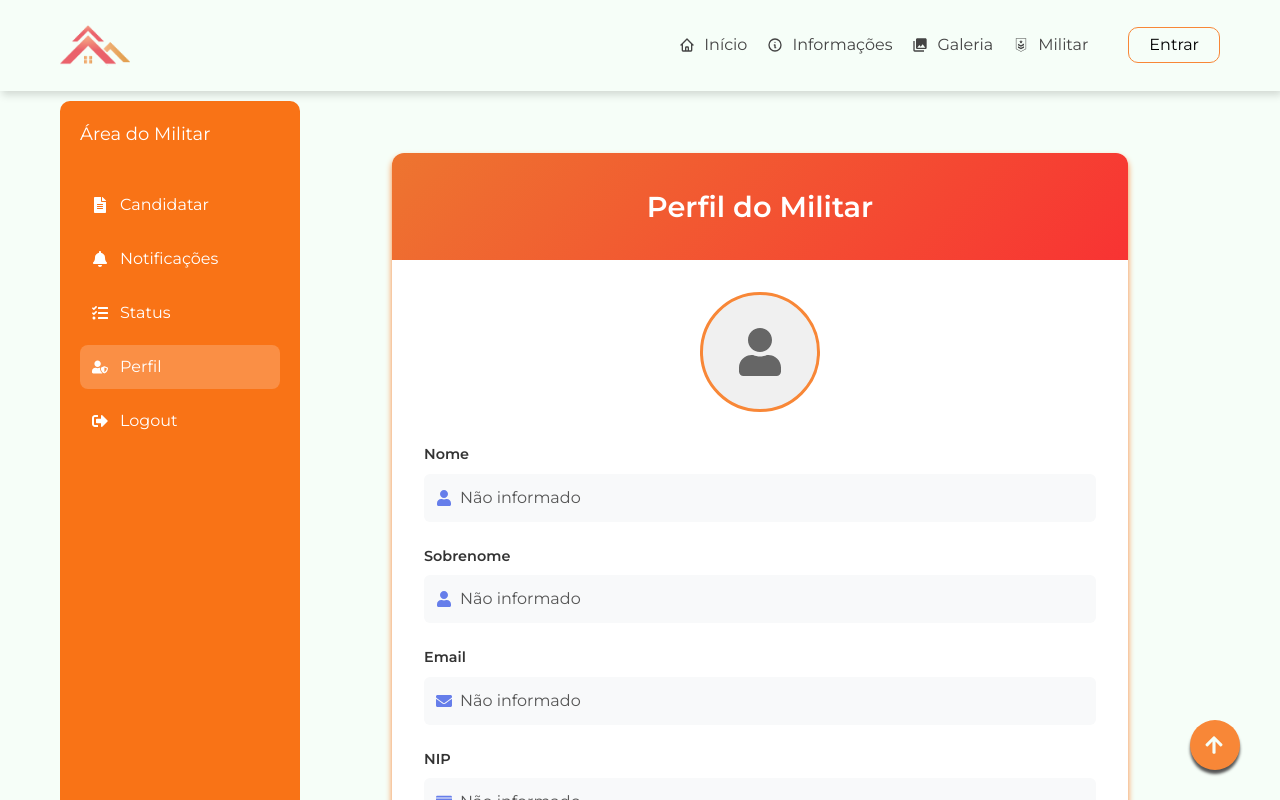
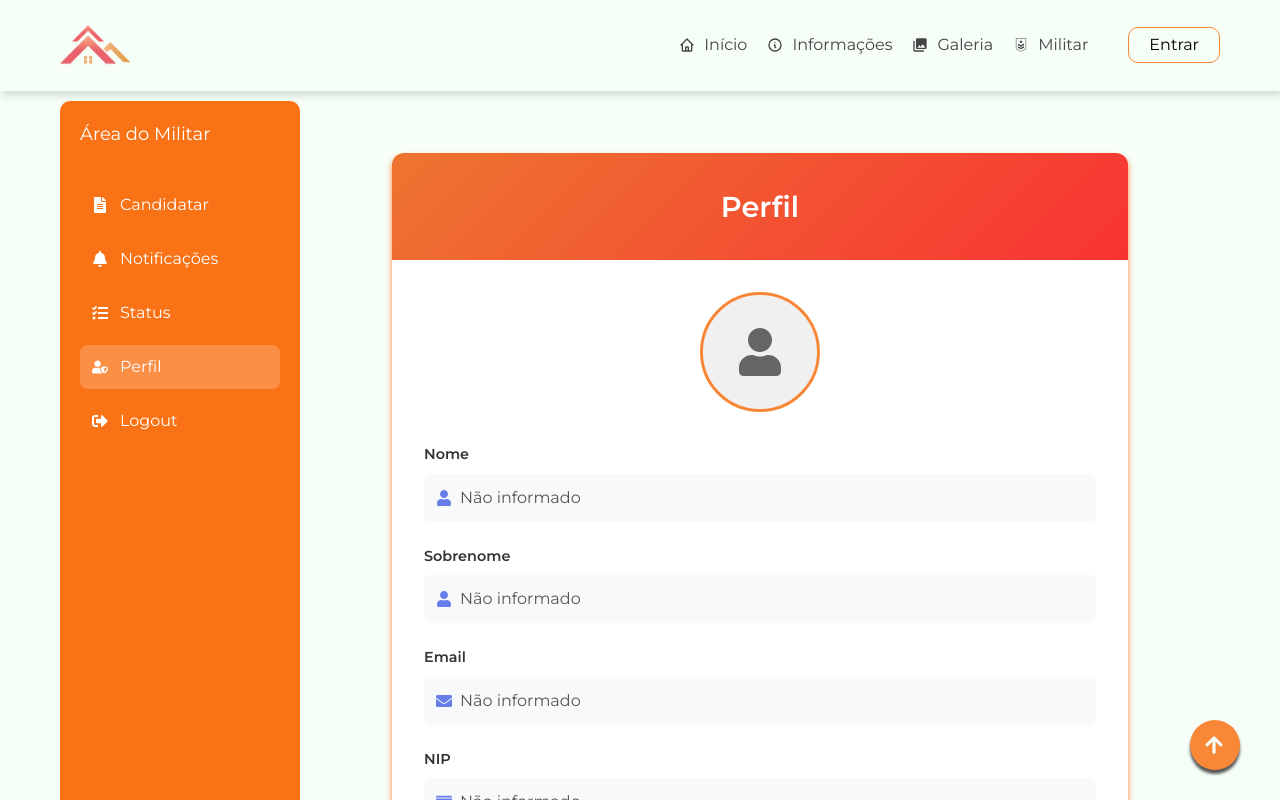
Before and after one commit to InnovaSoft360/comj-frontend-client, a React (Vite) app: page /militar/perfil in a window 1280 px wide. Shown: the top 800 px of the page. Built offline with nearby package versions, Linux system fonts and the light colour scheme; no server answers.

Commit message:
Implementa Perfil

```diff
--- a/src/features/private/militar/perfil/index.tsx
+++ b/src/features/private/militar/perfil/index.tsx
@@ -9,7 +9,7 @@ export default function Perfil() {
     <div className="perfil-container">
       <div className="perfil-card">
         <div className="perfil-header">
-          <h2>Perfil do Militar</h2>
+          <h2>Perfil</h2>
         </div>
 
         <div className="perfil-content">
```
